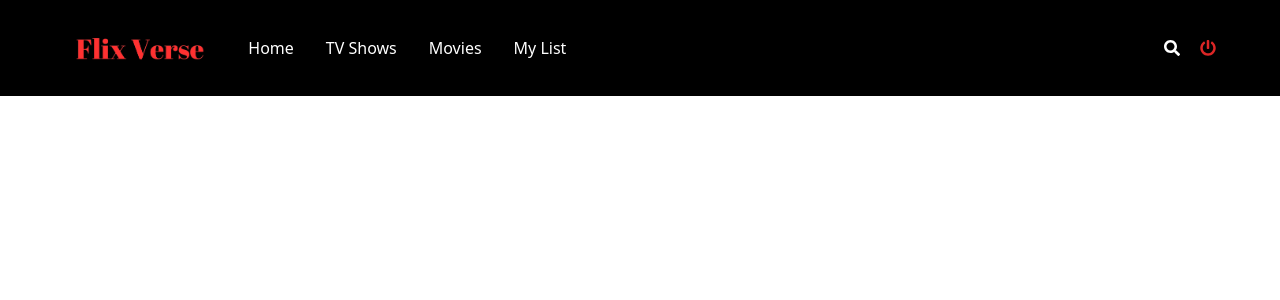
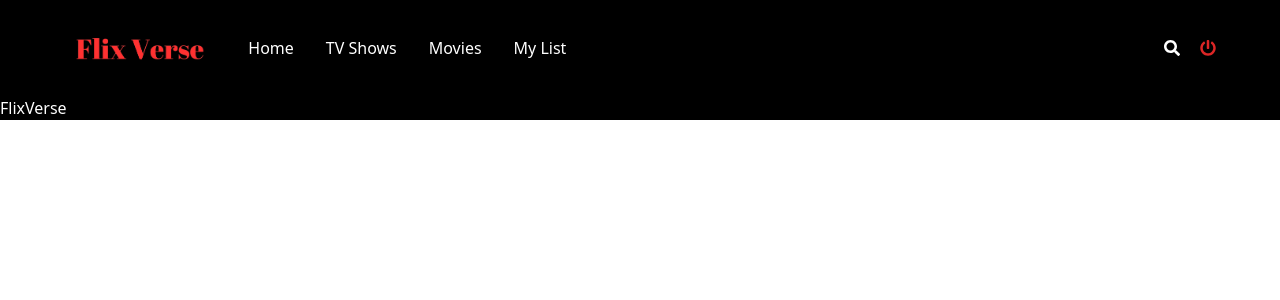
Before and after one commit to fahimshariar28/flix-verse-client, a React (Vite) app: page / in a window 1280 px wide. Shown: the top 300 px of the page. Built offline with nearby package versions, Linux system fonts and the light colour scheme; no server answers; sample sign-in values are in the browser's storage.

Commit message:
Some changes in previous work

```diff
--- /dev/null
+++ b/src/Layouts/MainLayout.jsx
@@ -0,0 +1,13 @@
+import { Outlet } from "react-router-dom";
+import Navbar from "../components/Navbar";
+
+const MainLayout = () => {
+  return (
+    <>
+      <Navbar />
+      <Outlet />
+    </>
+  );
+};
+
+export default MainLayout;
--- a/src/components/Navbar.jsx
+++ b/src/components/Navbar.jsx
@@ -4,7 +4,7 @@ import { Link } from "react-router-dom";
 import { FaPowerOff, FaSearch } from "react-icons/fa";
 import { AuthContext } from "../provider/AuthProvider";
 
-const Navbar = ({ isScrolled }) => {
+const Navbar = () => {
   const { logOut } = useContext(AuthContext);
 
   const [showSearch, setShowSearch] = useState(false);
@@ -18,11 +18,7 @@ const Navbar = ({ isScrolled }) => {
 
   return (
     <div>
-      <nav
-        className={`${
-          isScrolled ? "bg-black" : ""
-        } flex sticky top-0 h-24 w-full justify-between z-10 px-16 items-center ease-out duration-300`}
-      >
+      <nav className="bg-black flex sticky top-0 h-24 w-full justify-between z-10 px-16 items-center ease-out duration-300">
         <div className="flex gap-8 items-center">
           <div className="brand flex items-center justify-center">
             <img className="h-16" src={logo} alt="Logo" />
--- a/src/main.jsx
+++ b/src/main.jsx
@@ -7,15 +7,22 @@ import Login from "./pages/Login";
 import Signup from "./pages/Signup";
 import AuthProvider from "./provider/AuthProvider";
 import PrivateRoute from "./routes/PrivateRoute";
+import MainLayout from "./Layouts/MainLayout";
 
 const router = createBrowserRouter([
   {
     path: "/",
     element: (
       <PrivateRoute>
-        <FlixVerse />
+        <MainLayout />
       </PrivateRoute>
     ),
+    children: [
+      {
+        path: "/",
+        element: <FlixVerse />,
+      },
+    ],
   },
   {
     path: "/login",
--- a/src/pages/FlixVerse.jsx
+++ b/src/pages/FlixVerse.jsx
@@ -1,17 +1,7 @@
-import { useState } from "react";
-import Navbar from "../components/Navbar";
-
 const FlixVerse = () => {
-  const [isScrolled, setIsScrolled] = useState(false);
-
-  window.onscroll = () => {
-    setIsScrolled(window.pageYOffset === 0 ? false : true);
-    return () => (window.onscroll = null);
-  };
-
   return (
     <div className="bg-black">
-      <Navbar isScrolled={isScrolled} />
+      <h1 className="text-white">FlixVerse</h1>
     </div>
   );
 };
```
